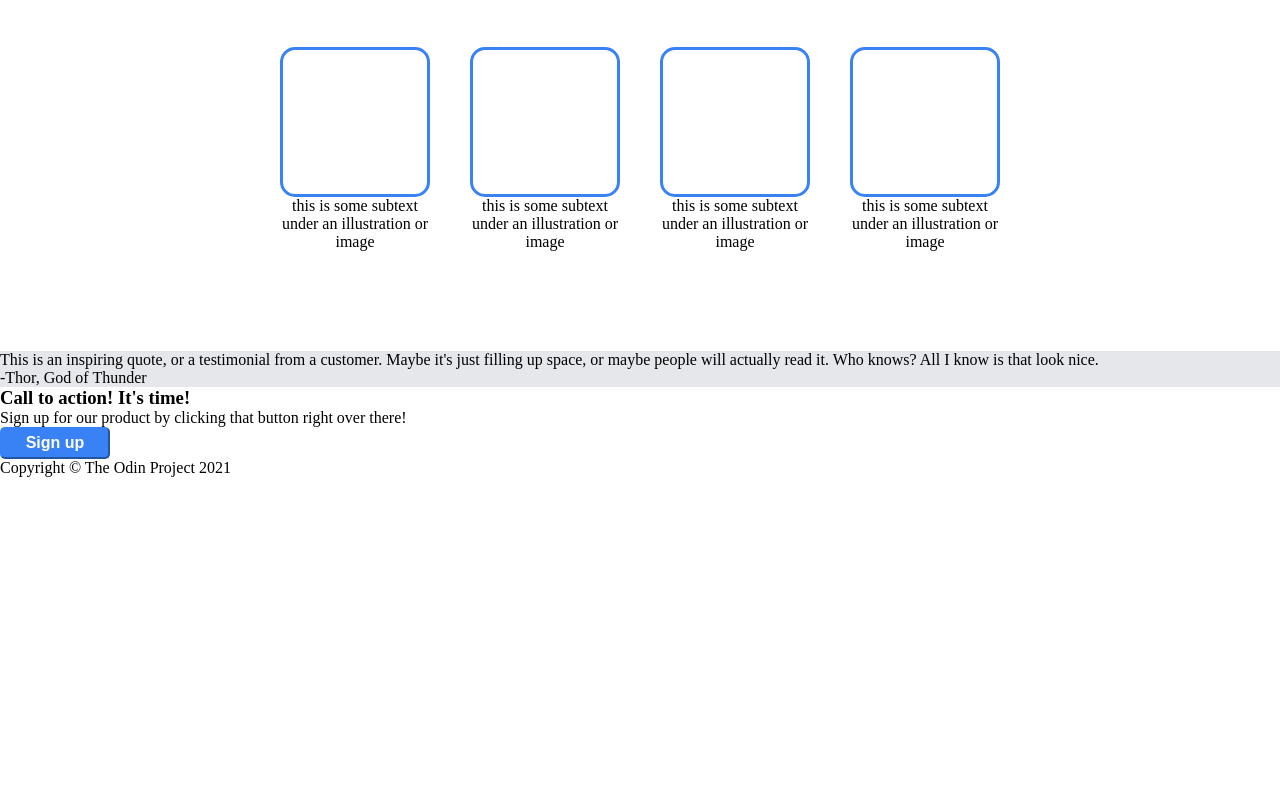
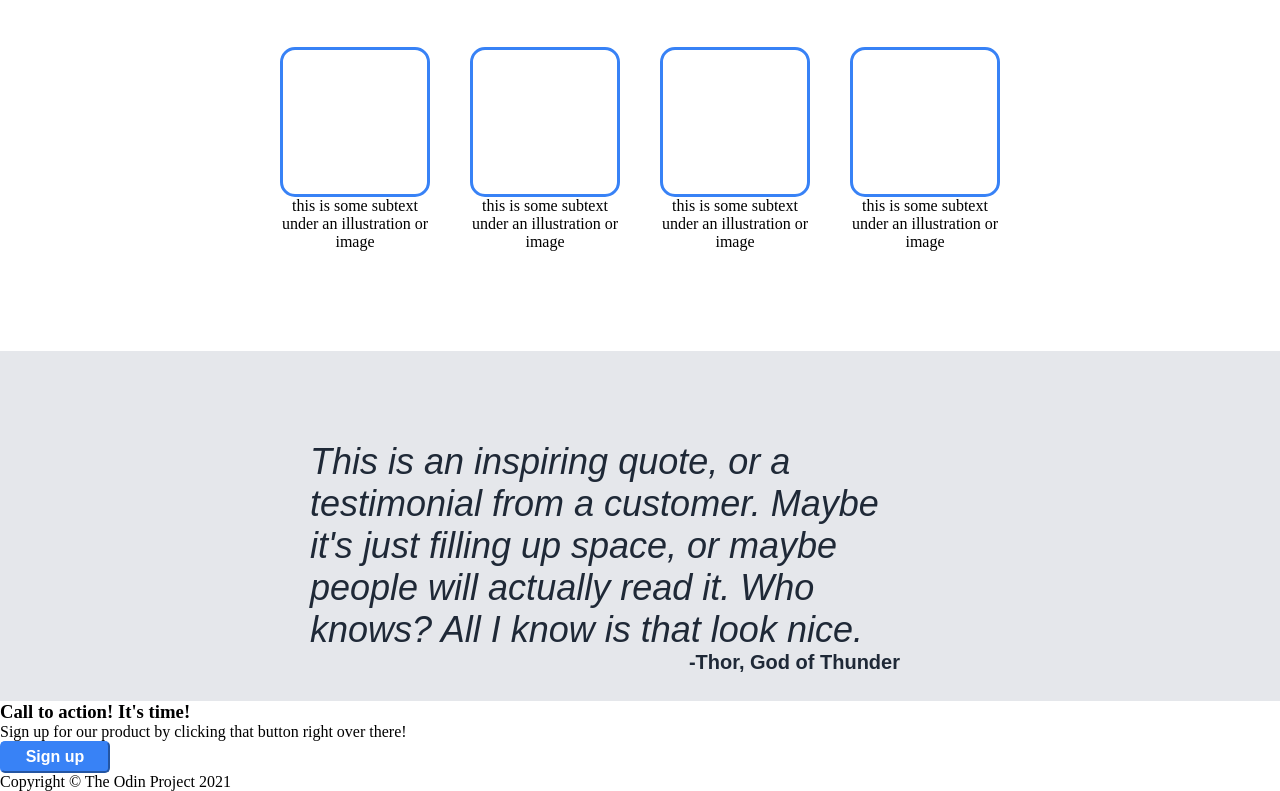
Before and after one commit to patrycjastarzec/Landing-page-project, a plain HTML site: page index.html in a window 1280 px wide. Shown: the part 553-1344 px from the top of the page. Before the commit the page ends 1030 px from the top, so only its background shows below. Drawn offline with Linux system fonts and the light colour scheme.

Commit message:
Set style of the quote section

```diff
--- a/style.css
+++ b/style.css
@@ -128,4 +128,24 @@ h2 {
 
 #quote {
     background-color: #E5E7EB;
+    height: 350px;
+    padding: 90px 380px 90px 310px;
+    display: flex;
+    flex-direction: column;
 }
+
+#quote-text {
+    font-family: Arial, Helvetica, sans-serif;
+    font-style: italic;
+    font-size: 36px;
+    color: #1F2937;
+
+}
+
+#author {
+    font-family: Arial, Helvetica, sans-serif;
+    font-weight: bold;
+    font-size: 20px;
+    color: #1F2937;
+    margin-left: auto;
+}
```
